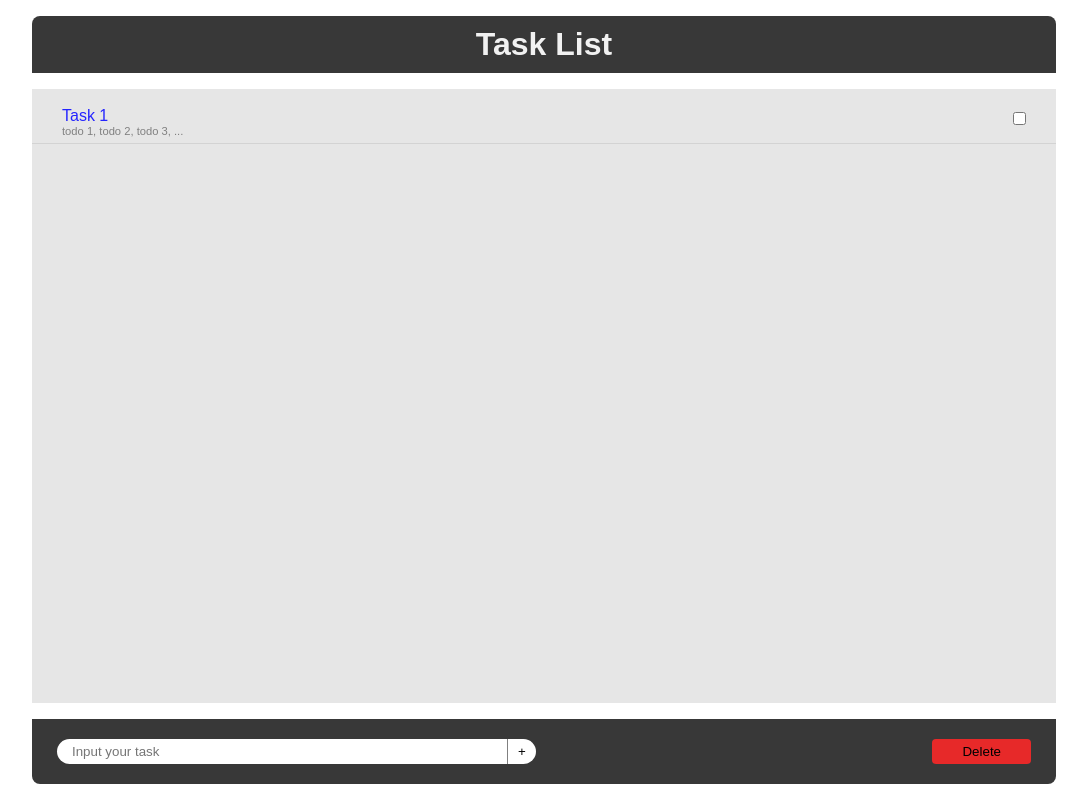
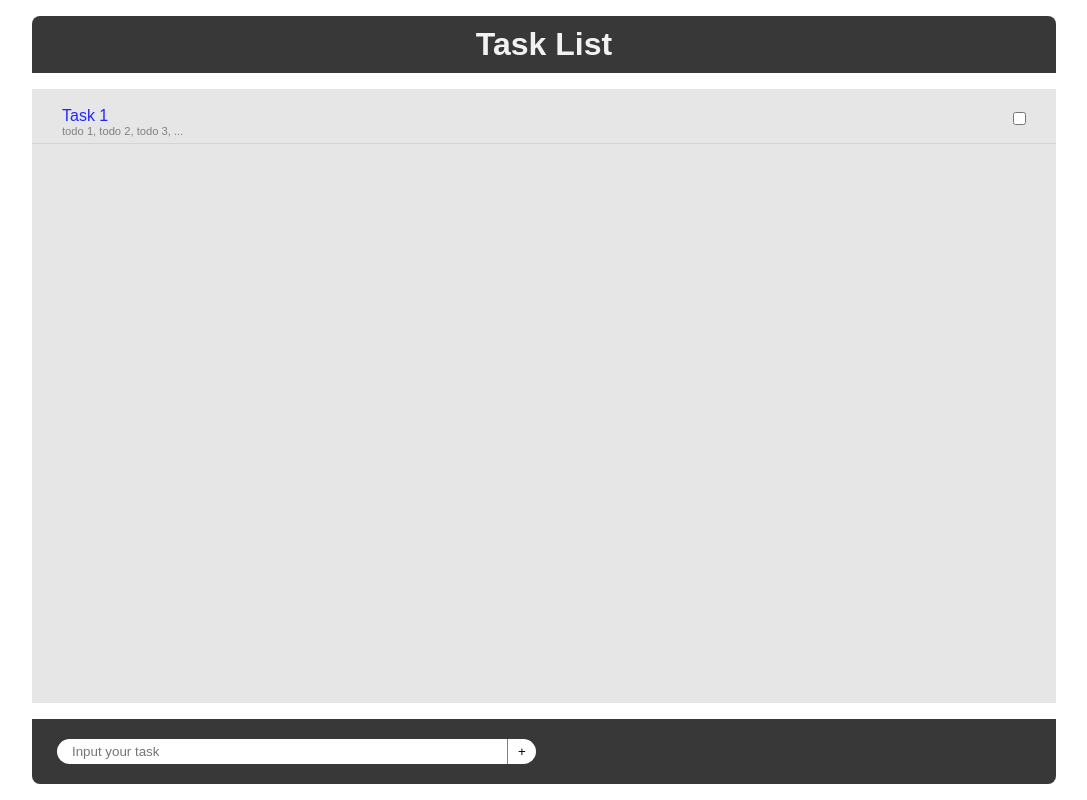
Before and after one commit to Artur-Yamai/vue-app, a Vue app: page /list in a window 1280 px wide. Shown: the whole page, without its empty margins (96-1183 px from the left). Built offline with nearby package versions, Linux system fonts and the light colour scheme.

Commit message:
изменил генерацию id, что избавило от бага входа/выхода с задачей по стрелкам браузера

```diff
--- a/src/components/panel-control.vue
+++ b/src/components/panel-control.vue
@@ -8,10 +8,6 @@
               @click.prevent="pushTask"
       >+</button>
     </form>
-
-    <div class="remove-task">
-      <button class="remove-task__delete">Delete</button>
-    </div>
 
   </div>
 </template>
@@ -36,7 +32,7 @@ export default {
         todo: [],
         isSelected: false,
         isComplete: false,
-        id: +new Date()
+        id: String(+new Date())
       };
 
       this.ADD_NEW_TASK(newTask);
@@ -84,14 +80,5 @@ export default {
     }
   }
 
-  .remove-task {
-
-    &__delete {
-      padding: 5px 30px;
-      border-radius: 4px;
-      background-color: rgb(231, 41, 41);
-      }
-  }
-
 
 </style>
--- a/src/store/index.js
+++ b/src/store/index.js
@@ -32,7 +32,9 @@ export default new Vuex.Store({
     },
 
     addNewTodo(state, {id, todoItem}) {
-      state.tasks[id].todo.push(todoItem);
+      const todo = state.tasks.find(task => task.id === id).todo;
+
+      todo.push(todoItem);
     }
 
   },
@@ -47,6 +49,10 @@ export default new Vuex.Store({
     }
   },
 
+  watch: {
+    taskData: state => console.log(state)
+  },
+
   modules: {
   }
 })
```
